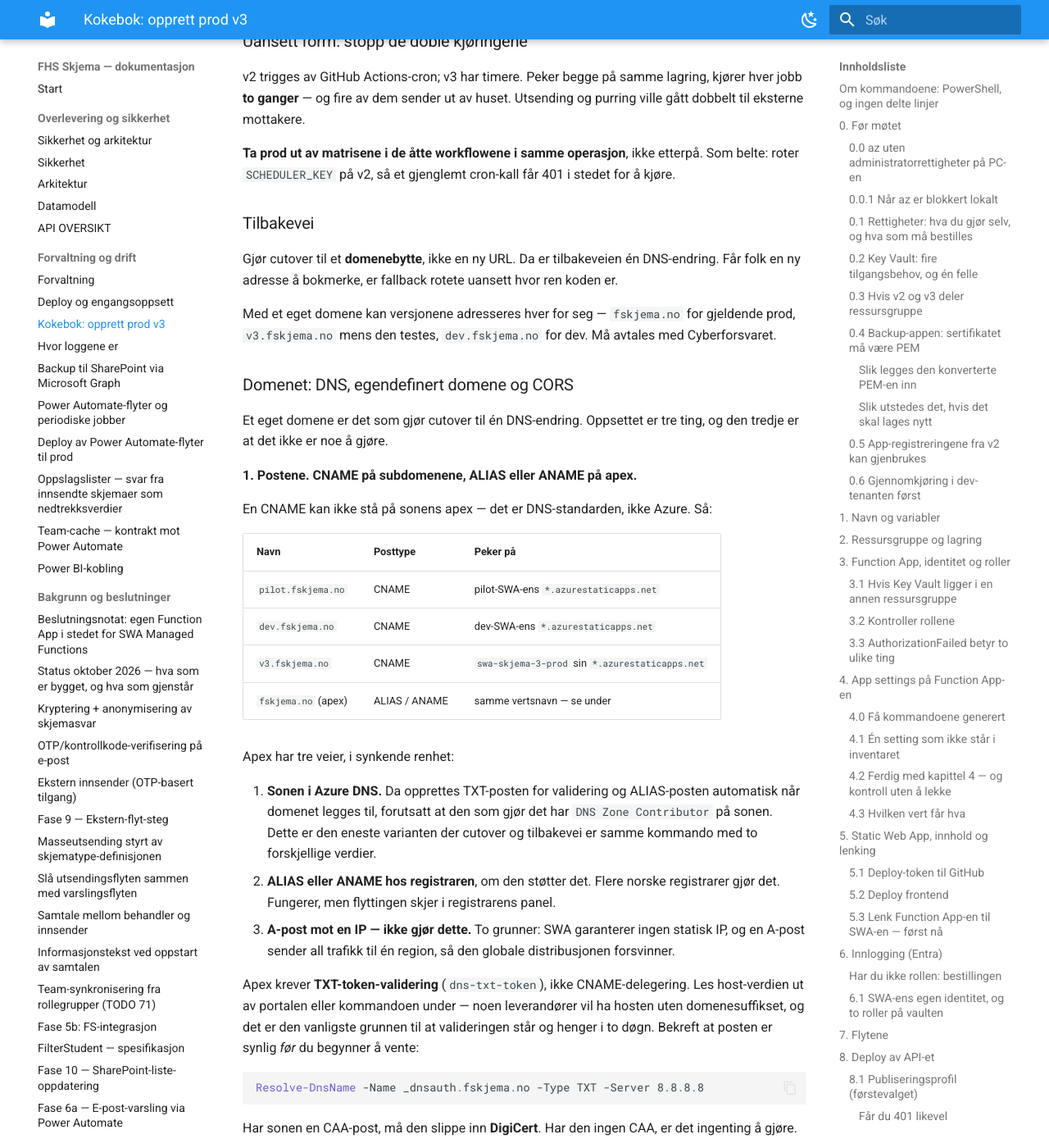
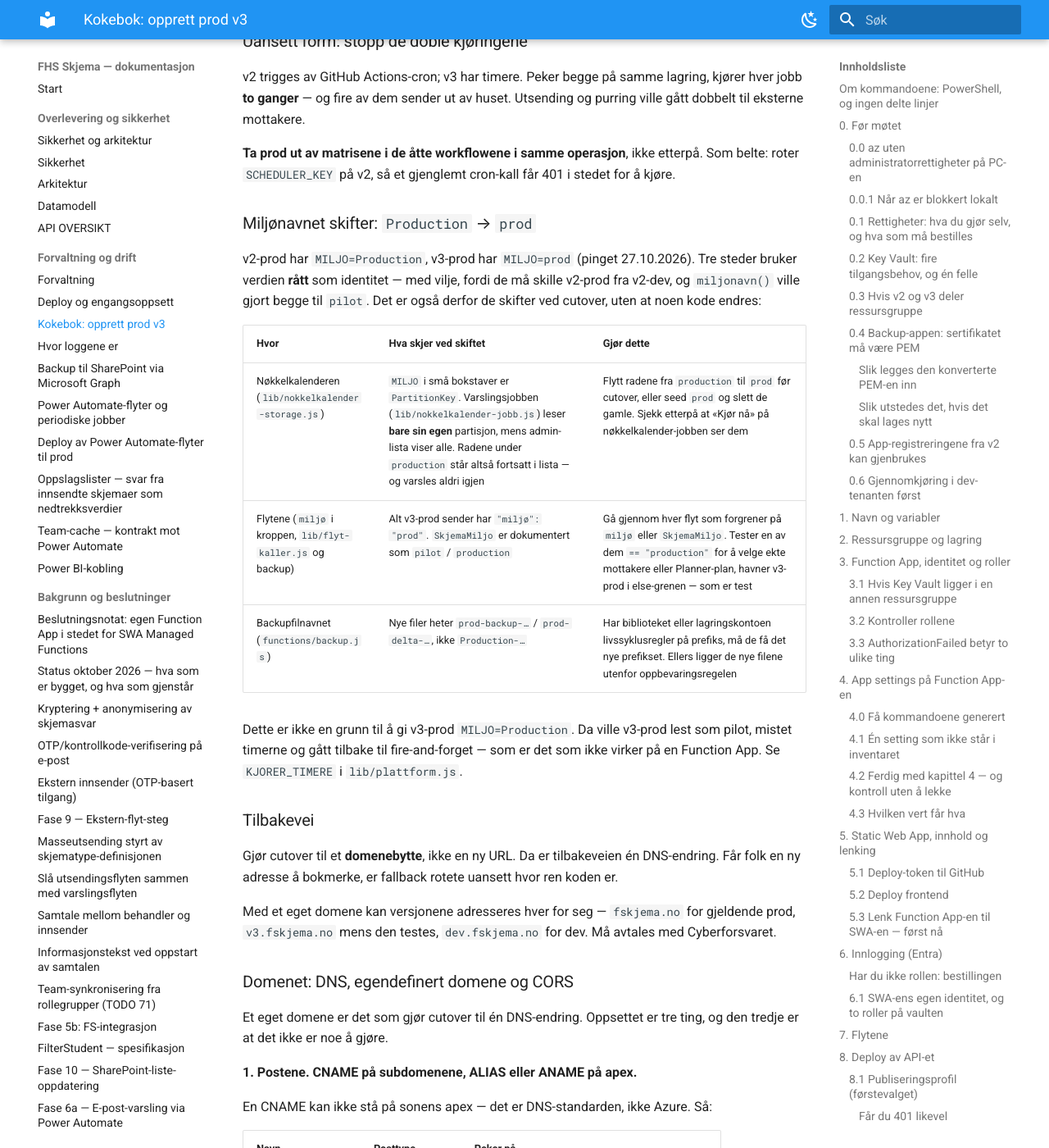
Before and after one commit to jachrist/skjema-swa, an MkDocs documentation site: the page built from docs/KOKEBOK-PROD-V3.md, in a window 1280 px wide and 1400 px high, scrolled down 43581 px. Shown: the whole window at 82% size. Built offline with MkDocs 1.6.1 and Material for MkDocs 9.7.7, drawn with Linux system fonts in a browser that asks for light colours; some of the changed text lies outside the part shown.

Commit message:
Fire navn paa fire verter, og production er v2-prod, ikke pilot
Pinget 27.10.2026: v2-dev (pilot) svarer MILJO=pilot, v3-dev dev, v2-prod
Production, v3-prod prod. Repoet trodde at pilot satte production, fordi
env.pilot.json sa det.

- env.pilot.json: MILJO=pilot, som pilot faktisk har. Frontend-merket
  kommer da tilbake paa pilot: «production» traff /^prod/ og skjulte det.
- build-config.js godtar ikke lenger «production». Det bygde pilot og var
  navnet paa v2-prod; ingen workflow sendte det.
- MILJO_ALIAS staar: v2-prod skal ha pilots regler (ingen timere,
  fire-and-forget). Kommentarene sier naa hvorfor.
- Test: hver env.<m>.json har MILJO=<m>, og build-config ruter ingen
  navn om. Begge sett roede ved mutasjon.
- Kapittel 10: tre ting skifter naar prod gaar fra Production til prod —
  noekkelkalenderens partisjon (varsles ikke lenger), flytenes miljø og
  backupprefikset.
- CLAUDE.md: tabell med v2-dev, v3-dev, v2-prod, v3-prod.

Co-Authored-By: Claude Opus 5.5 <noreply@anthropic.com>
Claude-Session: https://claude.ai/code/session_015ayNVTGuem7WF3WCorEerp

```diff
--- a/docs/KOKEBOK-PROD-V3.md
+++ b/docs/KOKEBOK-PROD-V3.md
@@ -1952,6 +1952,24 @@ Utsending og purring ville gått dobbelt til eksterne mottakere.
 etterpå. Som belte: roter `SCHEDULER_KEY` på v2, så et gjenglemt cron-kall får
 401 i stedet for å kjøre.
 
+### Miljønavnet skifter: `Production` → `prod`
+
+v2-prod har `MILJO=Production`, v3-prod har `MILJO=prod` (pinget
+27.10.2026). Tre steder bruker verdien **rått** som identitet — med vilje,
+fordi de må skille v2-prod fra v2-dev, og `miljonavn()` ville gjort begge til
+`pilot`. Det er også derfor de skifter ved cutover, uten at noen kode endres:
+
+| Hvor | Hva skjer ved skiftet | Gjør dette |
+|---|---|---|
+| Nøkkelkalenderen (`lib/nokkelkalender-storage.js`) | `MILJO` i små bokstaver er `PartitionKey`. Varslingsjobben (`lib/nokkelkalender-jobb.js`) leser **bare sin egen** partisjon, mens admin-lista viser alle. Radene under `production` står altså fortsatt i lista — og varsles aldri igjen | Flytt radene fra `production` til `prod` før cutover, eller seed `prod` og slett de gamle. Sjekk etterpå at «Kjør nå» på nøkkelkalender-jobben ser dem |
+| Flytene (`miljø` i kroppen, `lib/flyt-kaller.js` og backup) | Alt v3-prod sender har `"miljø": "prod"`. `SkjemaMiljo` er dokumentert som `pilot` / `production` | Gå gjennom hver flyt som forgrener på `miljø` eller `SkjemaMiljo`. Tester en av dem `== "production"` for å velge ekte mottakere eller Planner-plan, havner v3-prod i else-grenen — som er test |
+| Backupfilnavnet (`functions/backup.js`) | Nye filer heter `prod-backup-…` / `prod-delta-…`, ikke `Production-…` | Har biblioteket eller lagringskontoen livssyklusregler på prefiks, må de få det nye prefikset. Ellers ligger de nye filene utenfor oppbevaringsregelen |
+
+Dette er ikke en grunn til å gi v3-prod `MILJO=Production`. Da ville v3-prod
+lest som pilot, mistet timerne og gått tilbake til fire-and-forget — som er
+det som ikke virker på en Function App. Se `KJORER_TIMERE` i
+`lib/plattform.js`.
+
 ### Tilbakevei
 
 Gjør cutover til et **domenebytte**, ikke en ny URL. Da er tilbakeveien én
@@ -2193,7 +2211,7 @@ versjoner kjører samtidig, eller fordi pilot har en annen arkitektur:
 | `AAD_CLIENT_SECRET` i prod-inventaret | Står igjen bare fordi pilot bruker secret-navnet |
 | `SWA_URL` som instansspesifikk | Relevant bare under parallellkjøring |
 | 0.3 og 0.5 i sin helhet | Begge handler om å dele ressursgruppe og app-registreringer med v2 |
-| `production` som miljønavn | Et gammelt navn for pilot |
+| `production` i `MILJO_ALIAS` | v2-prods `MILJO`. Aliaset får den til å lese som pilot, og må stå så lenge v2-prod finnes |
 
 > **Rydd ikke før v3 er verifisert i begge tenantene.** Hver av linjene over
 > er en gaffel som bærer to oppsett. Fjernes den ene siden før den andre er
```
Also changed, not shown: CLAUDE.md (+28 -4 lines), docs/ARCHITECTURE.md (+4 -4 lines), docs/DEPLOY.md (+7 -4 lines), docs/FLYTER.md (+14 -3 lines), 10 other files.
